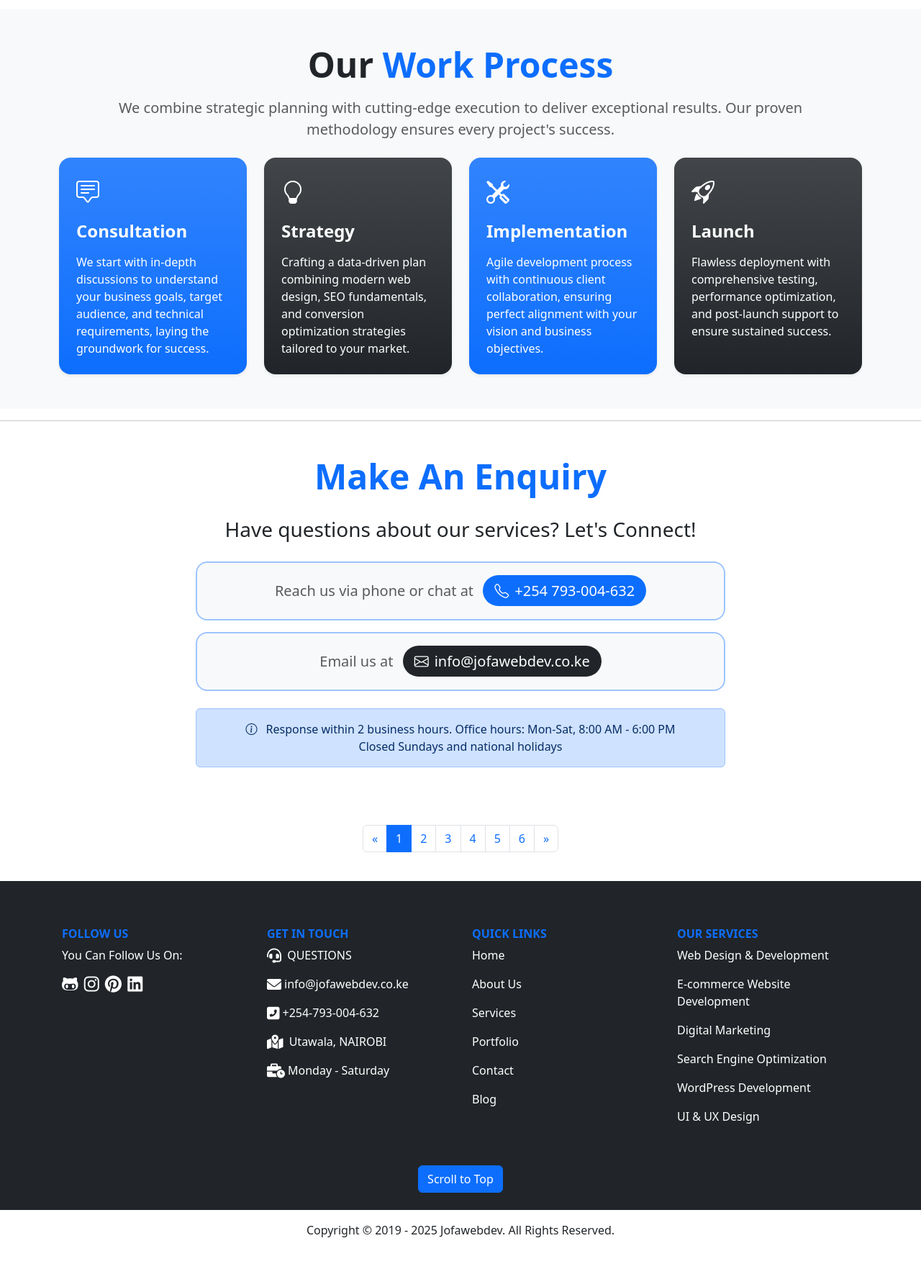
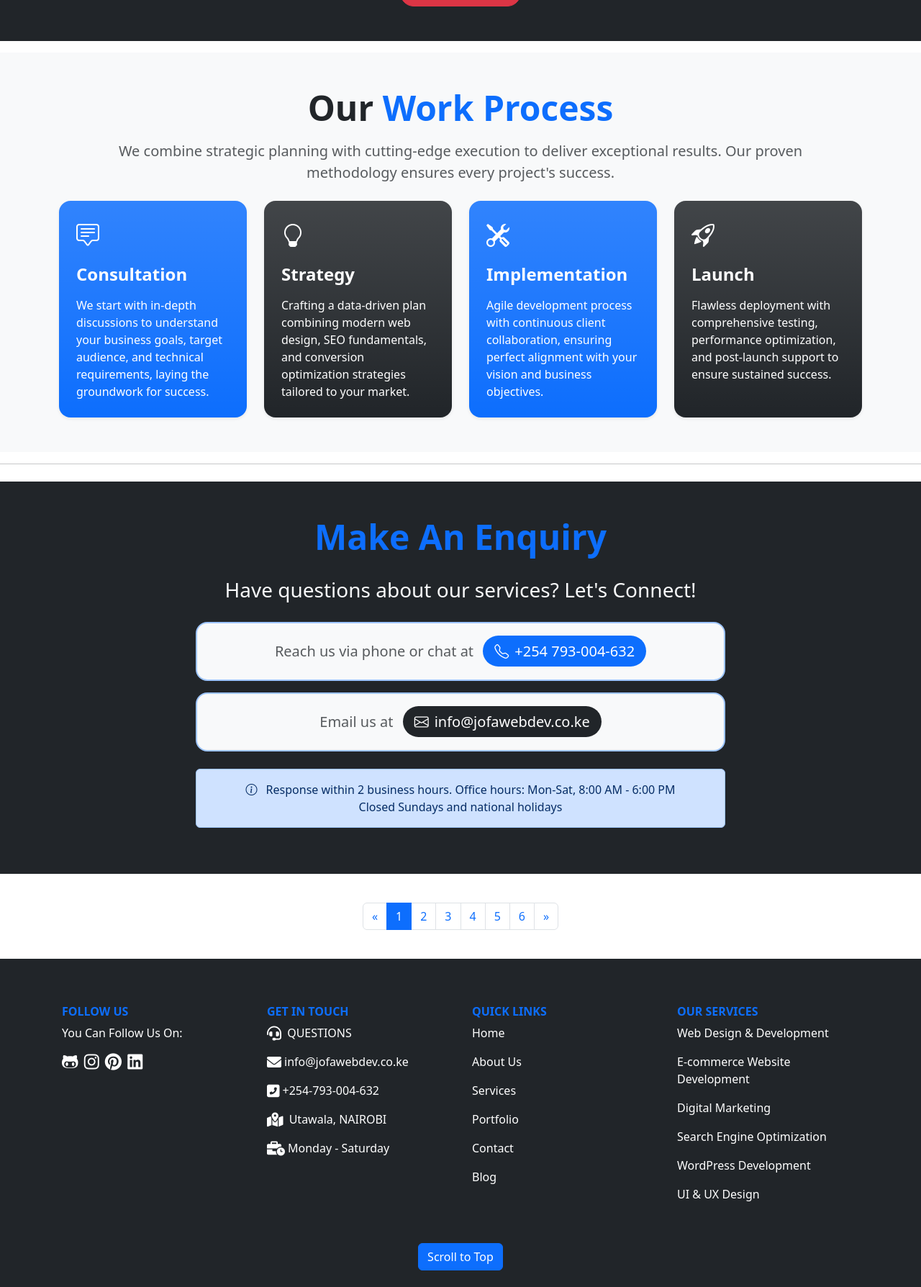
Before and after one commit to jofawebdev/Portfolio, a PHP site: page / in a window 1280 px wide. Shown: the part 4647-6435 px from the top of the page at 72% size. Before the commit the page ends 6366 px from the top, so only its background shows below. Run offline with PHP 8.4, Linux system fonts and the light colour scheme.

Commit message:
updated home page

```diff
--- a/index.php
+++ b/index.php
@@ -261,9 +261,9 @@
         <div class="container-fluid bg-dark py-5 my-3 text-light">
             <div class="container text-center">
                 <h2 class="fw-bold display-5 mb-2"><span class="text-danger">OUR</span> PROJECTS</h2>
-                <p class="text-start">Your website should be user-friendly and convey your unique selling point. We help you accelerate growth through the design and development of revenue-generating websites.</p>
+                <p class="lead text-start">Your website should be user-friendly and convey your unique selling point. We help you accelerate growth through the design and development of revenue-generating websites.</p>
 
-                <p class="text-start">From landing pages to product descriptions and blog posts, our writers will craft a compelling copy that accurately represents your brand and drives conversions. We have the skills and experience to deliver high-quality websites that drive results. Please work with us and get well-written, engaging web content optimized for success. We shall train your team with website management skills to make changes whenever possible.</p>
+                <p class="lead text-start">From landing pages to product descriptions and blog posts, our writers will craft a compelling copy that accurately represents your brand and drives conversions. We have the skills and experience to deliver high-quality websites that drive results. Please work with us and get well-written, engaging web content optimized for success. We shall train your team with website management skills to make changes whenever possible.</p>
 
                 <div class="row g-4 mt-auto">
                     <div class="col-md-4">
@@ -371,11 +371,12 @@
 
 
         <!-- Inquiry Section -->
-        <section class="container-lg py-4 my-4 text-center">
+        <section class="bg-dark text-light py-5 my-4 text-center">
+            <div class="container">
                 <div class="row justify-content-center">
                     <div class="col-12 col-md-10 col-lg-8">
                         <h2 class="display-5 text-primary fw-bold mb-4">Make An Enquiry</h2>
-                    <p class="lead fs-3 text-dark mb-4">Have questions about our services? Let's Connect!</p>
+                        <p class="lead fs-3 text-light mb-4">Have questions about our services? Let's Connect!</p>
 
                         <div class="d-flex flex-column gap-3 mb-4">
                             <div class="bg-light rounded-4 p-4 border border-2 border-primary-subtle">
@@ -405,6 +406,7 @@
                                 Response within 2 business hours. Office hours: Mon-Sat, 8:00 AM - 6:00 PM<br>
                                 Closed Sundays and national holidays
                             </p>
+                        </div>
                     </div>
                 </div>
             </div>
```
Lines whose indentation alone changed are shown as unchanged.
